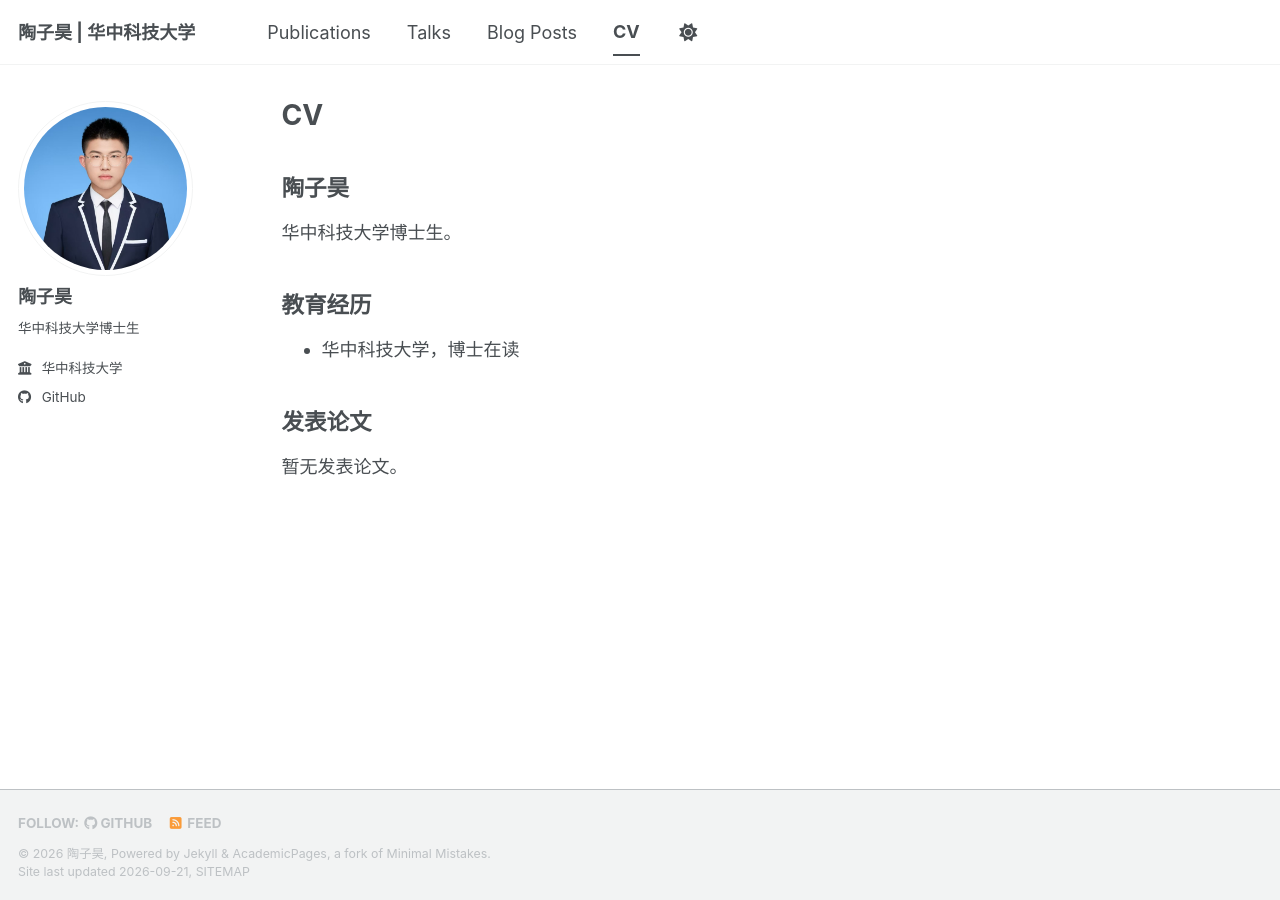
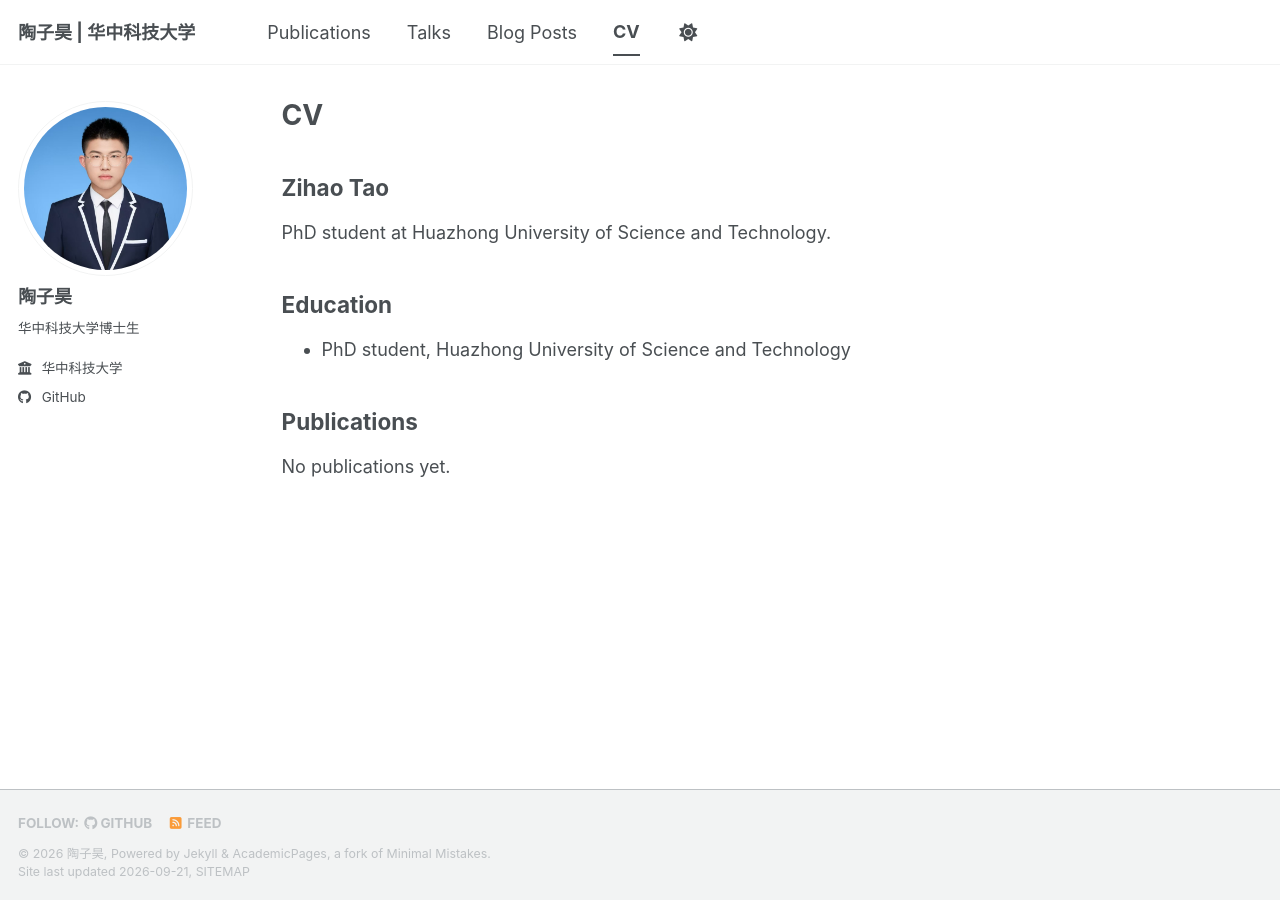
Before and after one commit to Tau0509/Tau0509.github.io, a Jekyll site: the page built from _pages/cv.md, in a window 1280 px wide. Built offline with Jekyll 4.4.1, drawn with Linux system fonts in a browser that asks for light colours; a style sheet for code colours, icons or effects is not loaded.

Commit message:
Translate CV to English

```diff
--- a/_pages/cv.md
+++ b/_pages/cv.md
@@ -7,14 +7,14 @@ redirect_from:
   - /resume
 ---
 
-## 陶子昊
+## Zihao Tao
 
-华中科技大学博士生。
+PhD student at Huazhong University of Science and Technology.
 
-## 教育经历
+## Education
 
-- 华中科技大学，博士在读
+- PhD student, Huazhong University of Science and Technology
 
-## 发表论文
+## Publications
 
-暂无发表论文。
+No publications yet.
```
